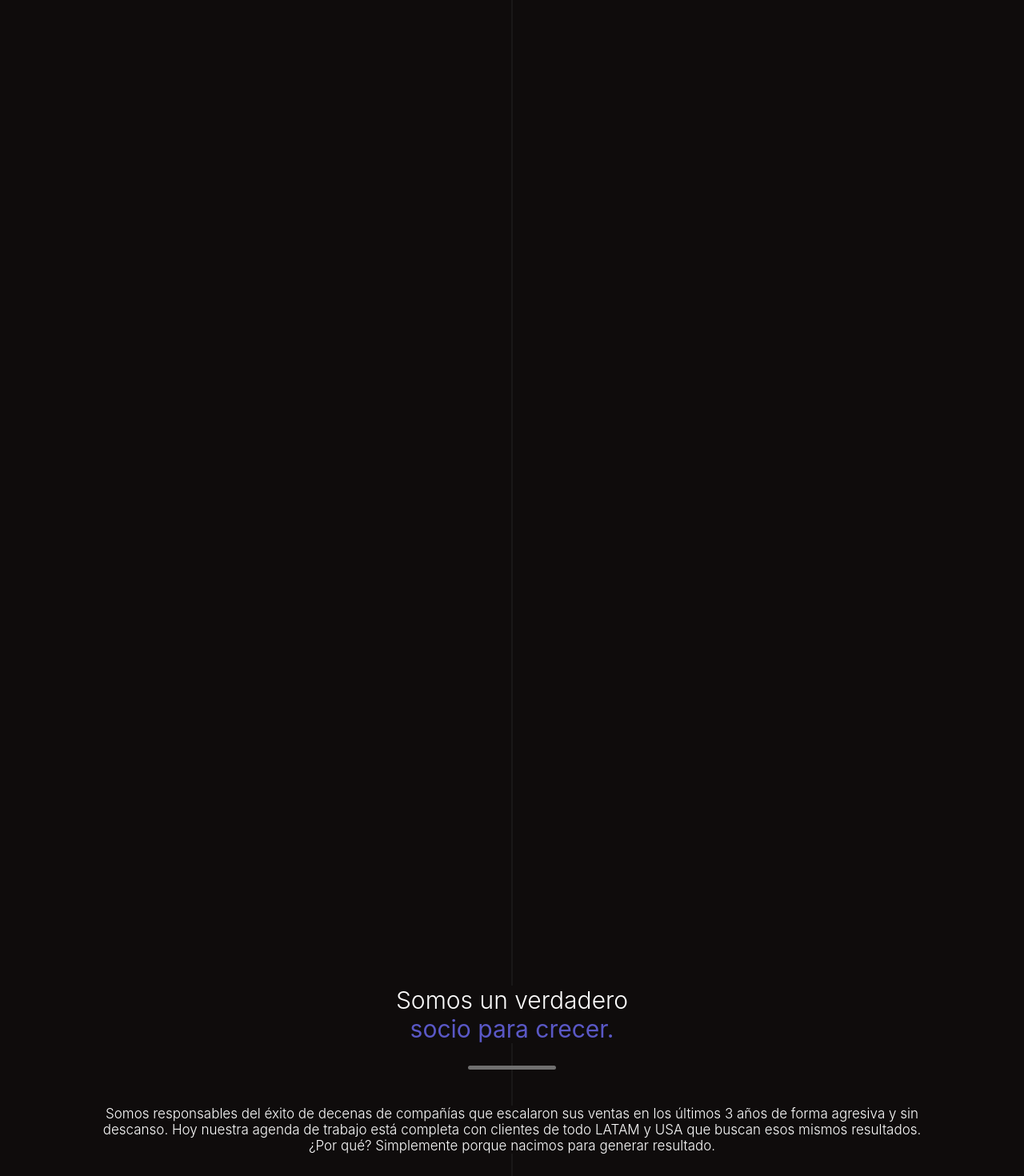
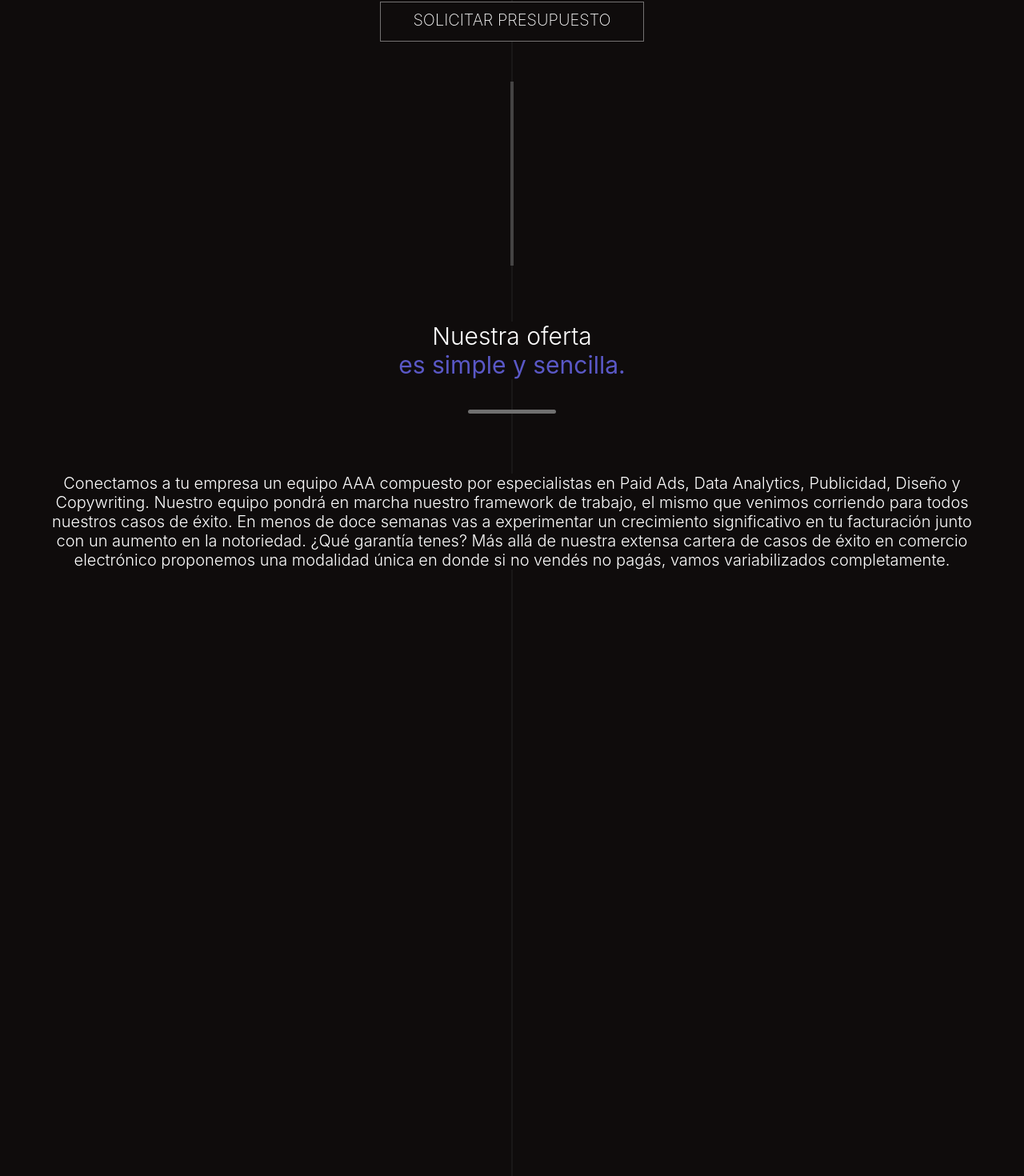
Before and after one commit to JulianKleist/stardust, a React (Create React App) app: page / in a window 1280 px wide. Shown: the part 2448-3918 px from the top of the page at 80% size. Built offline with nearby package versions, Linux system fonts and the light colour scheme.

Commit message:
texts for tablet

```diff
--- a/src/App.css
+++ b/src/App.css
@@ -198,6 +198,14 @@ html {
   width: 80%;
 }
 
+/* .video_container {
+  background-color: aqua;
+  display: flex;
+  flex-direction: row;
+  flex-wrap: wrap;
+  left: 50vw;
+} */
+
 .casos {
   position: absolute;
   color: white;
@@ -245,7 +253,7 @@ html {
 }
 
 .consultoria > p {
-  margin-top: 10vh;
+  margin-top: 9rem;
   font-size: 2em;
   font-weight: 300;
 }
@@ -615,4 +623,36 @@ html {
     font-size: 4em;
     color: var(--violet);
   }
+
+  .second_title {
+    top: 158rem;
+  }
+
+  .second_text {
+    top: 173rem;
+  }
+
+  .second_text {
+    width: 95%;
+  }
+
+  .second_text > p {
+    font-size: 2rem;
+  }
+
+  .video-description {
+    top: 230rem;
+  }
+
+  .third_title {
+    top: 285rem;
+  }
+  .third_text {
+    top: 304rem;
+    width: 90%;
+  }
+
+  .third_text > p {
+    font-size: 2rem;
+  }
 }
--- a/src/App.js
+++ b/src/App.js
@@ -17,6 +17,8 @@ function App() {
   useEffect(() => {
     AOS.init();
   }, []);
+
+  const esPantallaMediano = window.innerWidth >= 768;
   return (
      <div className='main_container'>
        <div className='navbar'>
@@ -54,25 +56,27 @@ function App() {
         <h2 data-aos="fade-down" data-aos-duration="1500">Somos un verdadero</h2>
         <p data-aos="fade-down" data-aos-duration="2000">socio para crecer.</p>
       </div>
-      <Hl StdTop={"378rem"}/>
+      <Hl StdTop={esPantallaMediano ? '168rem' : '378rem'}/>
       <div className='second_text'>
         <p data-aos="fade-down" data-aos-duration="1500">Somos responsables del éxito de decenas de compañías que escalaron sus ventas en los últimos 3 años de forma agresiva y sin descanso. Hoy nuestra agenda de trabajo está completa con clientes de todo LATAM y USA que buscan esos mismos resultados. ¿Por qué? Simplemente porque nacimos para generar resultado.</p>
       </div>
-      <VideoPlayer VideoWidth={"350px"} VideoHeight={"200rem"} VideoTop={"405rem"}/>
+      <VideoPlayer VideoWidth={esPantallaMediano ? '630px' : '350px'} VideoHeight={esPantallaMediano ? '350rem' : '200rem'} VideoTop={esPantallaMediano ? '192rem' : '405rem'}/>
       <p className='video-description' data-aos="fade-in" data-aos-duration="2000">Lorem ipsum dolor sit amet</p>
-      <StdButton stdText={'SOLICITAR PRESUPUESTO'} StdTop={"444rem"}/>
-      <Vl2 VlTop={"455rem"} />
+      <StdButton stdText={'SOLICITAR PRESUPUESTO'} StdTop={esPantallaMediano ? '245rem' : '444rem'}/>
+      <Vl2 VlTop={esPantallaMediano ? '255rem' : '455rem'} />
       <div className='third_title'>
         <h2 data-aos="fade-down" data-aos-duration="1500">Nuestra oferta</h2>
         <p data-aos="fade-down" data-aos-duration="2000">es simple y sencilla.</p>
       </div>
-      <Hl StdTop={"495rem"}/>
+      <Hl StdTop={esPantallaMediano ? '296rem' : '495rem'}/>
       <div className='third_text'>
         <p data-aos="fade-down" data-aos-duration="2000">Conectamos a tu empresa un equipo AAA compuesto por especialistas en Paid Ads, Data Analytics, Publicidad, Diseño y Copywriting. Nuestro equipo pondrá en marcha nuestro framework de trabajo, el mismo que venimos corriendo para todos nuestros casos de éxito. En menos de doce semanas vas a experimentar un crecimiento significativo en tu facturación junto con un aumento en la notoriedad. ¿Qué garantía tenes? Más allá de nuestra extensa cartera de casos de éxito en comercio electrónico proponemos una modalidad única en donde si no vendés no pagás, vamos variabilizados completamente.</p>
       </div>
-      <VideoPlayer VideoWidth={"350px"} VideoHeight={"200rem"} VideoTop={"534rem"}/>
-      <VideoPlayer VideoWidth={"350px"} VideoHeight={"200rem"} VideoTop={"558rem"}/>
-      <VideoPlayer VideoWidth={"350px"} VideoHeight={"200rem"} VideoTop={"582rem"}/>
+      {/* <div className='video_container'> */}
+        <VideoPlayer VideoWidth={"350px"} VideoHeight={"200rem"} VideoTop={"534rem"}/>
+        <VideoPlayer VideoWidth={"350px"} VideoHeight={"200rem"} VideoTop={"558rem"}/>
+        <VideoPlayer VideoWidth={"350px"} VideoHeight={"200rem"} VideoTop={"582rem"}/>
+      {/* </div> */}
       <Vl2 VlTop={"610rem"} />
       <div className='casos'>
         <h2 data-aos="fade-down" data-aos-duration="2000">Casos de éxito reales</h2>
--- a/src/components/empresas.js
+++ b/src/components/empresas.js
@@ -9,6 +9,12 @@ class Empresas extends React.Component {
         <div className='empresas'>
             <h2 data-aos="fade-in" data-aos-duration="2000">Empresas que escalaron sus ventas con nosotros</h2>
                 <div className='empresas_items'>
+                {/* <picture>
+                  <source srcSet={downloadMetamaskWEBP} type="image/webp" />
+                  <source srcSet={downloadMetamaskPNG} type="image/png" />
+                  <img src={downloadMetamaskPNG} alt="download metamask" />
+                </picture> */}
+                {/* create a component for picture */}
                     <img src="http://placehold.it/120x120" data-aos="fade-in" data-aos-duration="2000"></img>
                     <img src="http://placehold.it/120x120" data-aos="fade-in" data-aos-duration="2000"></img>
                     <img src="http://placehold.it/120x120" data-aos="fade-in" data-aos-duration="2000"></img>
```
